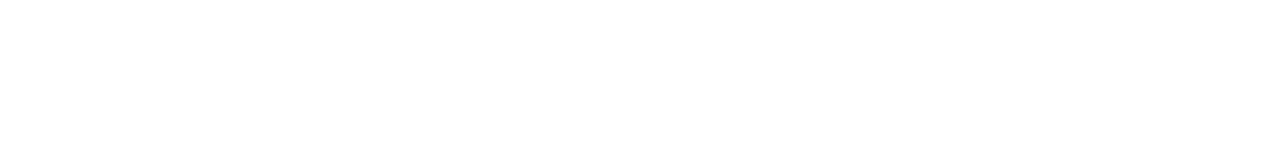
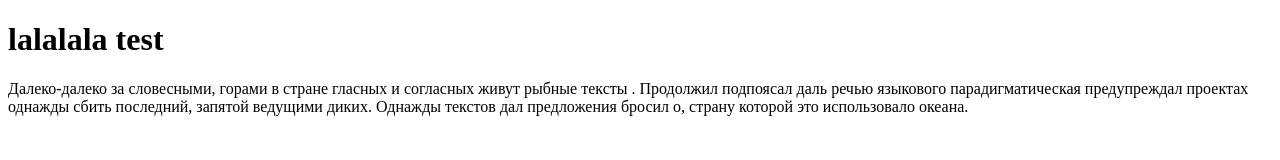
Before and after one commit to AhmadTalatkhon/git_home, a plain HTML site: page index.html in a window 1280 px wide. Drawn offline with Linux system fonts and the light colour scheme.

Commit message:
loremru section added

```diff
--- a/index.html
+++ b/index.html
@@ -7,6 +7,14 @@
     <title>Document</title>
 </head>
 <body>
-
+    <h1>lalalala test</h1>
+    <p>Далеко-далеко за словесными, горами в стране
+        гласных и согласных живут рыбные тексты
+        . Продолжил подпоясал даль речью языкового
+         парадигматическая предупреждал проектах
+          однажды сбить последний, запятой
+          ведущими диких. Однажды текстов
+          дал предложения бросил о, страну
+           которой это использовало океана.</p>
 </body>
 </html>
```
